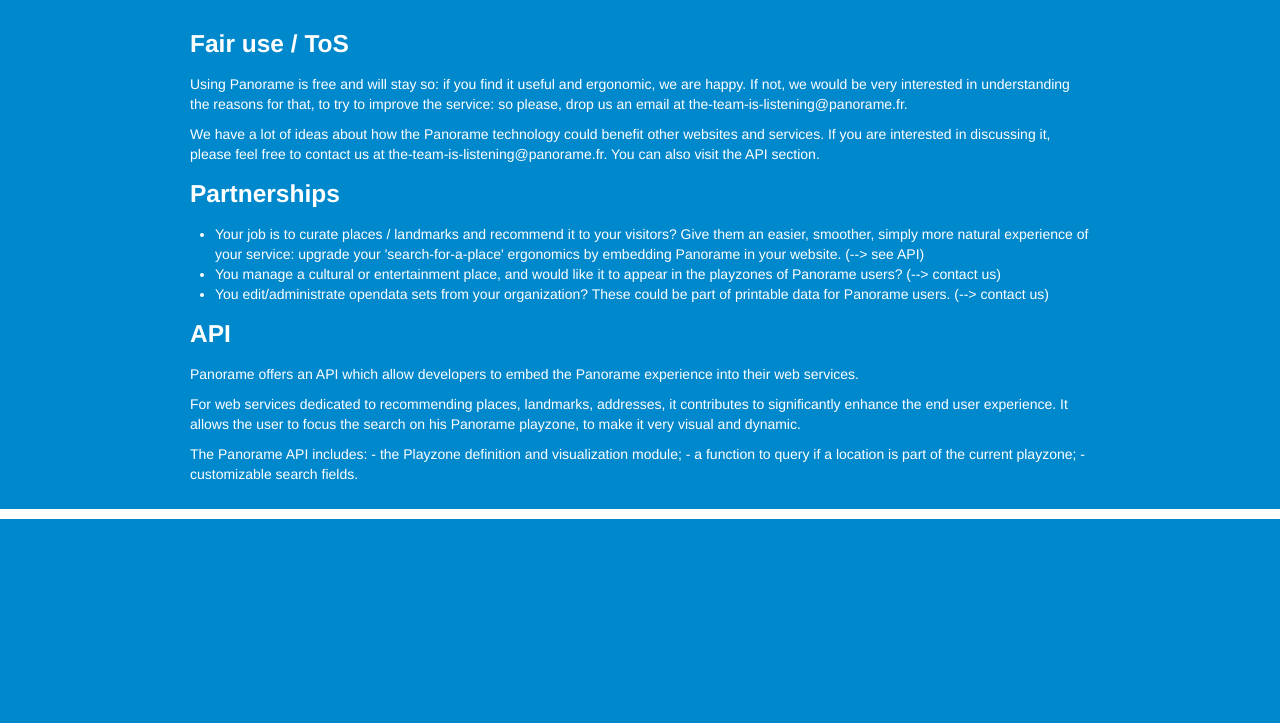
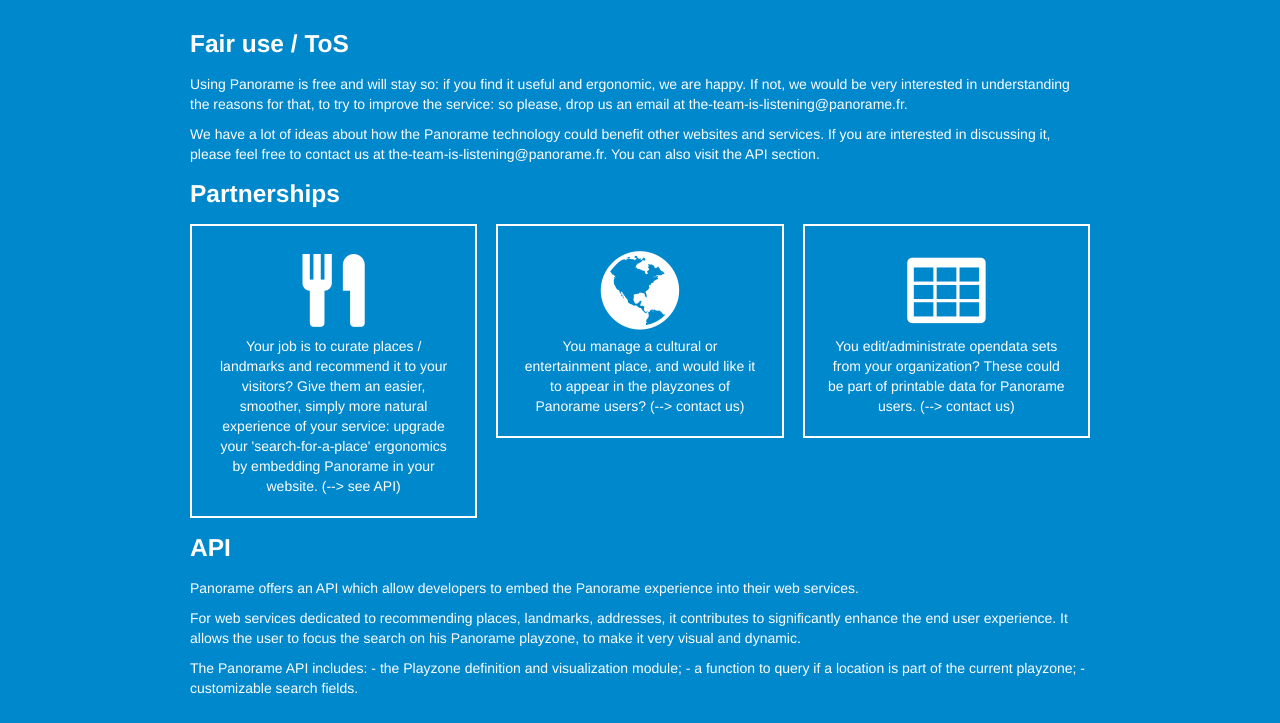
Before and after one commit to tchapi/panorame, a PHP site: template include/templates/pages/_contact.php in a window 1280 px wide. Shown: the part 281-1004 px from the top of the page. Before the commit the page ends 800 px from the top, so only its background shows below. Run offline with PHP 8.4, Linux system fonts and the light colour scheme; the template is opened without the code that fills it, so the values that code supplies are empty; some libraries are stand-ins or nearby versions.

Commit message:
Improve format for partnerships paragraph

```diff
--- a/include/templates/pages/_contact.php
+++ b/include/templates/pages/_contact.php
@@ -16,16 +16,15 @@
 
   <h3>Partnerships</h3>
 
-  <p>
-    <ul>
-      <li>Your job is to curate places / landmarks and recommend it to your visitors? Give them an easier, smoother, simply more natural experience of your service: upgrade your 'search-for-a-place' ergonomics by embedding Panorame in your website.
-(--> see API)</li>
-      <li>You manage a cultural or entertainment place, and would like it to appear in the playzones of Panorame users?
-(--> contact us)</li>
-      <li>You edit/administrate opendata sets from your organization? These could be part of printable data for Panorame users.
-(--> contact us)</li>
-    </ul>
-  </p>
+  <div class="row-fluid icons">
+    <div class="span4 iconHolder">
+      <div class="lsf bigIcon">meal</div>Your job is to curate places / landmarks and recommend it to your visitors? Give them an easier, smoother, simply more natural experience of your service: upgrade your 'search-for-a-place' ergonomics by embedding Panorame in your website.
+(--> see API)</div>
+    <div class="span4 iconHolder"><div class="lsf bigIcon">earth</div>You manage a cultural or entertainment place, and would like it to appear in the playzones of Panorame users?
+(--> contact us)</div>
+    <div class="span4 iconHolder"><div class="lsf bigIcon">table</div>You edit/administrate opendata sets from your organization? These could be part of printable data for Panorame users.
+(--> contact us)</div>
+  </div>
 
 
   <h3>API</h3>
```
